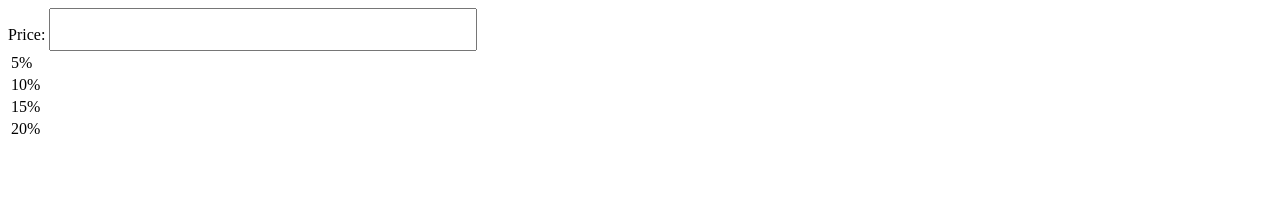
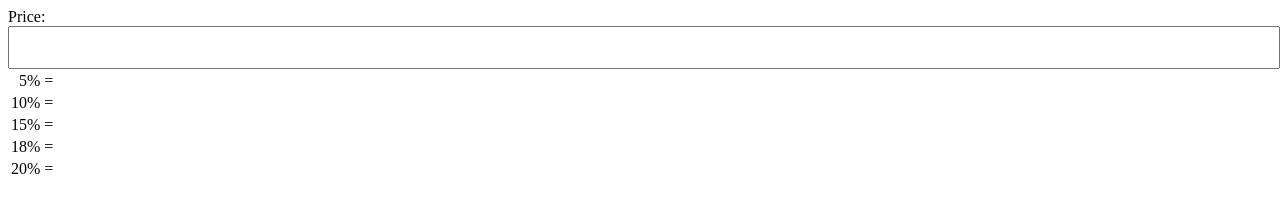
Before and after one commit to shinglyu/tip-calculator, a plain HTML site: page index.html in a window 1280 px wide. Drawn offline with Linux system fonts and the light colour scheme.

Commit message:
Added 18

```diff
--- a/index.html
+++ b/index.html
@@ -9,19 +9,19 @@
         font-weight: bold;
       }
       td {
-        padding-right: 1em;
+        padding-right: 0.5em;
+        text-align:right;
       }
       input {
         /*height: 3em;*/
         font-size: 2em;
-        width: ;
+        width: 100%;
       }
-
     </style>
   </head>
   <body>
     <label for="Price">Price:</label>
-    <input type="text" name="Price" value="" id="Price">
+    <input type="number" name="Price" value="" id="Price">
     <table id="results">
     </table>
 
@@ -29,7 +29,7 @@
       function generateRow(percent){
          var tr = document.createElement('tr');
          var tdtitle = document.createElement('td');
-         tdtitle.textContent = percent.toString() + "%"
+         tdtitle.textContent = percent.toString() + "% ="
 
          var tdtotal = document.createElement('td');
          tdtotal.id = percent.toString() + "-total"
@@ -51,20 +51,19 @@
       function roundToTwoDigit(num){
         return Math.round(num * 100)/100.0
       }
-      var tip_percents = [5, 10, 15, 20]
+      var tip_percents = [5, 10, 15, 18, 20]
       for (var percent of tip_percents){
         generateRow(percent);
       }
       document.getElementById('Price').addEventListener('keyup', function(e){
         var price = document.getElementById('Price').value;
-        tip_percents = [5, 10, 15, 20]
         for (var percent of tip_percents){
-          document.getElementById(percent.toString() + "-total").textContent = (price * (1 + percent/100)).toFixed(2);
+          document.getElementById(percent.toString() + "-total").textContent = (price * (1 + percent/100)).toFixed(2) + " \u2248";
+          //var roundup = Math.ceil(price * (1 + percent/100))
           var roundup = Math.ceil(price * (1 + percent/100))
-          document.getElementById(percent.toString() + "-roundup").textContent = roundup.toFixed(0);
+          document.getElementById(percent.toString() + "-roundup").textContent =  + roundup.toFixed(0);
           document.getElementById(percent.toString() + "-tip-roundup").textContent = "(" + (roundup - price).toFixed(2) + ")";
         }
-
       })
     </script>
   </body>
```
Also changed, not shown: img/icon-128.png (added), 1 other file.
